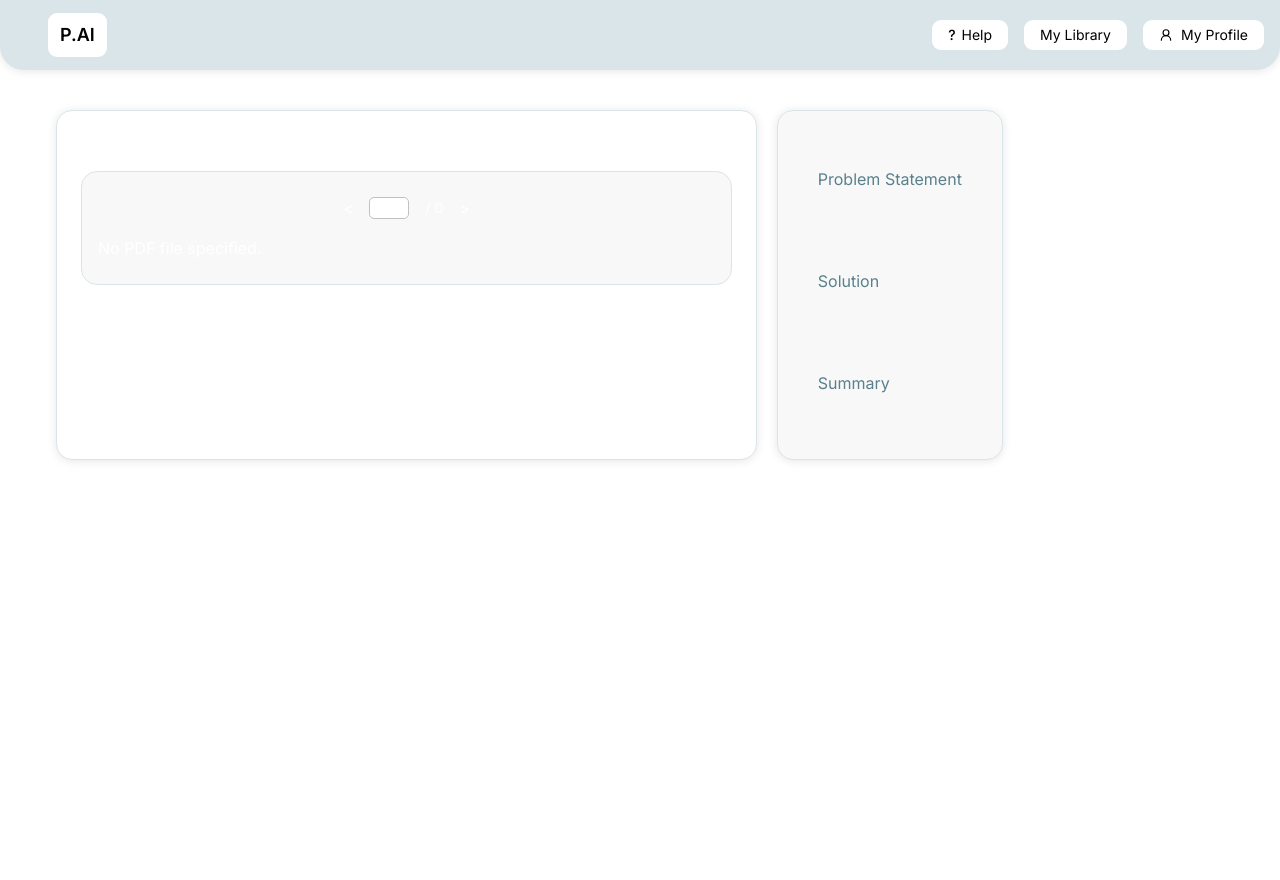
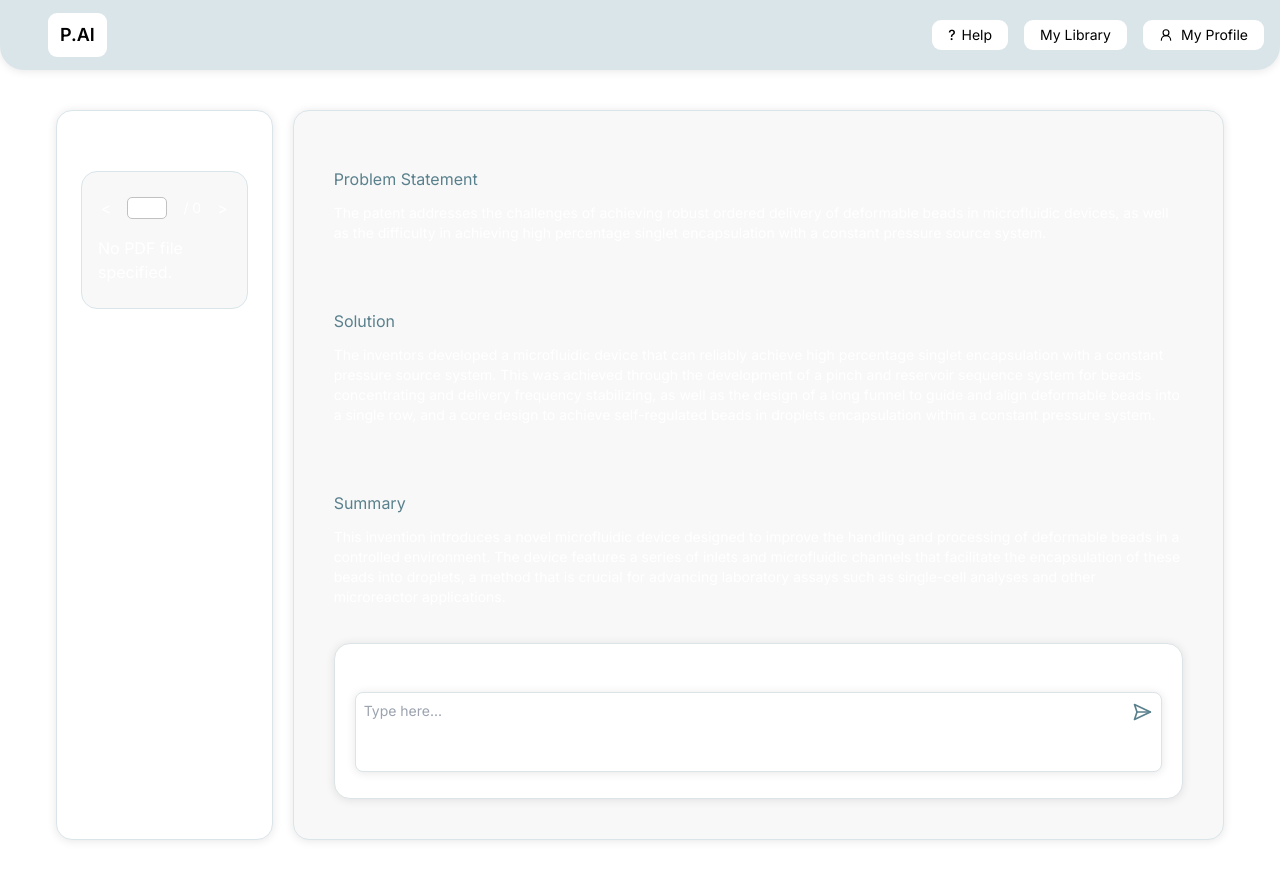
Before and after one commit to Martinlacsamana/patent-analyzer, a Next.js app: page /patent in a window 1280 px wide. Before the commit the page ends 800 px from the top, so only its background shows below. Built offline with nearby package versions, Linux system fonts and the light colour scheme.

Commit message:
Pushing changes with working AI

```diff
--- a/app/page.tsx
+++ b/app/page.tsx
@@ -8,12 +8,11 @@ import PatentUploadLoading from "@/components/PatentUploadLoading";
 import {Download, Link2} from 'lucide-react'
 import SavePatent from '@/components/modals/SavePatent';
 import pdfToText from "react-pdftotext";
-
-
 import { useAppSelector, useAppDispatch } from '../lib/hooks'
 import {
   storeFile, patents
 } from '../lib/features/analyzeSlice'
+
 
 export default function Home() {
 
@@ -116,7 +115,7 @@ export default function Home() {
       function(value) {router.push('/patent');},
       function(error) {console.log(error);}
     )
-    }
+  }
 
   function goToRecent(info:PatentInfo) {
     storePatent(info).then(
--- a/app/patent/page.tsx
+++ b/app/patent/page.tsx
@@ -1,28 +1,66 @@
 'use client';
+import React, {useState} from 'react'
 import PatentReader from "@/components/PatentReader";
 import { useAppSelector, useAppDispatch } from '../../lib/hooks';
 import { selectedPatent } from '../../lib/features/analyzeSlice';
+import { SendHorizonal } from "lucide-react";
 import PatentInfo from "@/components/PatentInfo";
 
 export default function Patent() {
 
   const patent = useAppSelector(selectedPatent);
+  const [textAreaValue, setTextAreaValue] = useState(''); // State to hold the textarea value
+  const [apiResponse, setApiResponse] = useState('');
+  const [isLoading, setIsLoading] = useState(false);  // State to track loading status
+
+  const handleSendClick = async () => {
+    console.log("Sending:", textAreaValue);
+    setIsLoading(true)
+    try {
+      const response = await fetch(
+        'https://noggin.rea.gent/empirical-amphibian-4675',
+        {
+          method: 'POST',
+          headers: {
+            'Content-Type': 'application/json',
+            Authorization: 'Bearer rg_v1_qk0uiwu06vbo7jc1w3syagx8vtpsz052628p_ngk',
+          },
+          body: JSON.stringify({
+
+            "question": textAreaValue,
+          }),
+        }
+      ).then(response => response.text())
+      setApiResponse(response);  // Update the response state with the API data
+    } catch (error) {
+        console.error('Error fetching data:', error);
+        setApiResponse('Failed to fetch data');
+    } finally {
+        setIsLoading(false);  // Set loading to false when the request completes
+    }
+
+};
 
     return (
 
         <div>
           <main className="my-10 mx-14 flex gap-5">
+            {/* Patent Reader on L.H.S */}
             <div
             className="p-6 rounded-2xl border border-[#DAE5EA] bg-white w-3/5"
             style={{ boxShadow: '0px 1px 10px 0px rgba(0, 0, 0, 0.10)'}}>
               <p className="text-base truncate overflow-ellipsis font-normal pt-[24px] pb-[12px] w-4/5">{patent.title}</p>
               <PatentReader file={patent}/>
             </div>
+
+            {/* AI Generated Stuff on R.H.S */}
+
+
               <div
               className="p-10 rounded-2xl border border-[#DAE5EA] bg-[#F8F8F8]"
               style={{ boxShadow: '0px 1px 10px 0px rgba(0, 0, 0, 0.10)'}}>
                 <p className="text-base overflow-ellipsis font-normal pt-[16px] pb-[12px] text-custom-blue">Problem Statement</p>
-              <p className="text-sm font-normal pb-[12px]">{patent.problem}</p>
+                <p className="text-sm font-normal pb-[12px]">The patent addresses the challenges of achieving robust ordered delivery of deformable beads in microfluidic devices, as well as the difficulty in achieving high percentage singlet encapsulation with a constant pressure source system.</p>
                 <div className="inline-flex items-center gap-[12px] flex-[0_0_auto] relative pt-2 pb-6">
                   {patent.problemKeywords.map((tag, index) => (
                     <div key={index} className="border border-solid border-[#a0a0a1] h-[26px] flex-[0_0_auto] px-[16px] py-[4px] rounded-[8px] justify-center">
@@ -31,7 +69,7 @@ export default function Patent() {
                   ))}
                 </div>
                 <p className="text-base overflow-ellipsis font-normal pt-[16px] pb-[12px] text-custom-blue">Solution</p>
-              <p className="text-sm font-normal pb-[12px]">{patent.solution}</p>
+                <p className="text-sm font-normal pb-[12px]">The inventors developed a microfluidic device that can reliably achieve high percentage singlet encapsulation with a constant pressure source system. This was achieved through the development of a pinch and reservoir sequence system for beads concentrating and delivery frequency stabilizing, as well as the design of a long funnel to guide and align deformable beads into a single row, and a core design to achieve self-regulated beads in droplets encapsulation within a constant pressure system.</p>
                 <div className="inline-flex items-center gap-[12px] flex-[0_0_auto] relative pt-2 pb-6">
                   {patent.solutionKeywords.map((tag, index) => (
                       <div key={index} className="border border-solid border-[#a0a0a1] h-[26px] flex-[0_0_auto] px-[16px] py-[4px] rounded-[8px] justify-center">
@@ -40,8 +78,98 @@ export default function Patent() {
                     ))}
                 </div>
                 <p className="text-base overflow-ellipsis font-normal pt-[16px] pb-[12px] text-custom-blue">Summary</p>
-              <p className="text-sm font-normal pb-[12px]">{patent.summary}</p>
+                <p className="text-sm font-normal pb-[12px]">This invention introduces a novel microfluidic device designed to improve the handling and processing of deformable beads in a controlled environment. The device features a series of inlets and microfluidic channels that facilitate the encapsulation of these beads into droplets, a method that is crucial for advancing laboratory assays such as single-cell analyses and other microreactor applications.</p>
+
+
+
+
+                {/* ChatBot */}
+                <div
+                className="w-full p-5 mt-6"
+                style={{
+                  borderRadius: '16px',
+                  border: '1px solid #DCE4E7',
+                  background: '#FFF',
+                  boxShadow: '0px 1px 10px 0px rgba(0, 0, 0, 0.10)'
+                }}
+                >
+                  <p className="text-sm font-medium pb-2 ">Ask questions to interact with the patent file</p>
+                  <div style={{ position: 'relative' }}>
+                    <textarea
+                      className="w-full h-[80px] p-2 text-sm"
+                      placeholder="Type here..."
+                      value={textAreaValue}
+                      onChange={(e) => setTextAreaValue(e.target.value)}
+
+                      style={{
+                        borderRadius: '8px',
+                        border: '1px solid #DCE4E7',
+                        background: '#FFF',
+                        boxShadow: '0px 1px 10px 0px rgba(0, 0, 0, 0.10)',
+                        resize: 'none'  // Prevent resizing if not needed
+                      }}
+                    />
+                    {!isLoading && (
+                      <SendHorizonal
+                      color="#59808C"
+                      size={20}
+                      style={{
+                        position: 'absolute',
+                        right: '10px',  // Adjust as needed for exact positioning
+                        top: '10px',    // Adjust as needed for exact positioning
+                        cursor: 'pointer'  // Optional, if you want it to act like a button
+                      }}
+                      onClick={handleSendClick}
+                      className="cursor-pointer"
+                    />
+                    )
+                    }
+
+                    {isLoading && (
+                       <div
+                       className="animate-spin rounded-full h-5 w-5 border-2 border-blue-200 border-t-4 border-t-[#59808C]"
+                       style={{
+                         position: 'absolute',
+                         right: '10px',  // Adjust as needed for exact positioning
+                         top: '10px',    // Adjust as needed for exact positioning
+                         cursor: 'pointer'  // Optional, if you want it to act like a button
+                       }}
+                       >
+
                        </div>
+
+                    )}
+
+
+                  </div>
+
+
+
+                </div>
+
+                 {/* AI Response */}
+                {apiResponse != '' && (
+                  <div
+                  className="w-full p-5 mt-2"
+                  style={{
+                    borderRadius: '16px',
+                    border: '1px solid #DCE4E7',
+                    background: '#DAE5EA',
+                    boxShadow: '0px 1px 10px 0px rgba(0, 0, 0, 0.10)'
+                  }}
+                  >
+                    <p className="text-sm font-medium pb-2 ">AI Response:</p>
+                    <p className="text-sm font-light">{apiResponse} </p>
+
+                  </div>
+                )}
+
+
+              </div>
+
+
+
+
           </main>
           </div>
     );
--- a/lib/features/analyzeSlice.tsx
+++ b/lib/features/analyzeSlice.tsx
@@ -13,6 +13,9 @@ export interface AnalyzeState {
   patents: Array<PatentInfo>,
   folders: Array<Folder>,
 }
+
+
+
 
 // Define the initial state using that type
 const initialState: AnalyzeState = {
```
Lines whose indentation alone changed are shown as unchanged.
